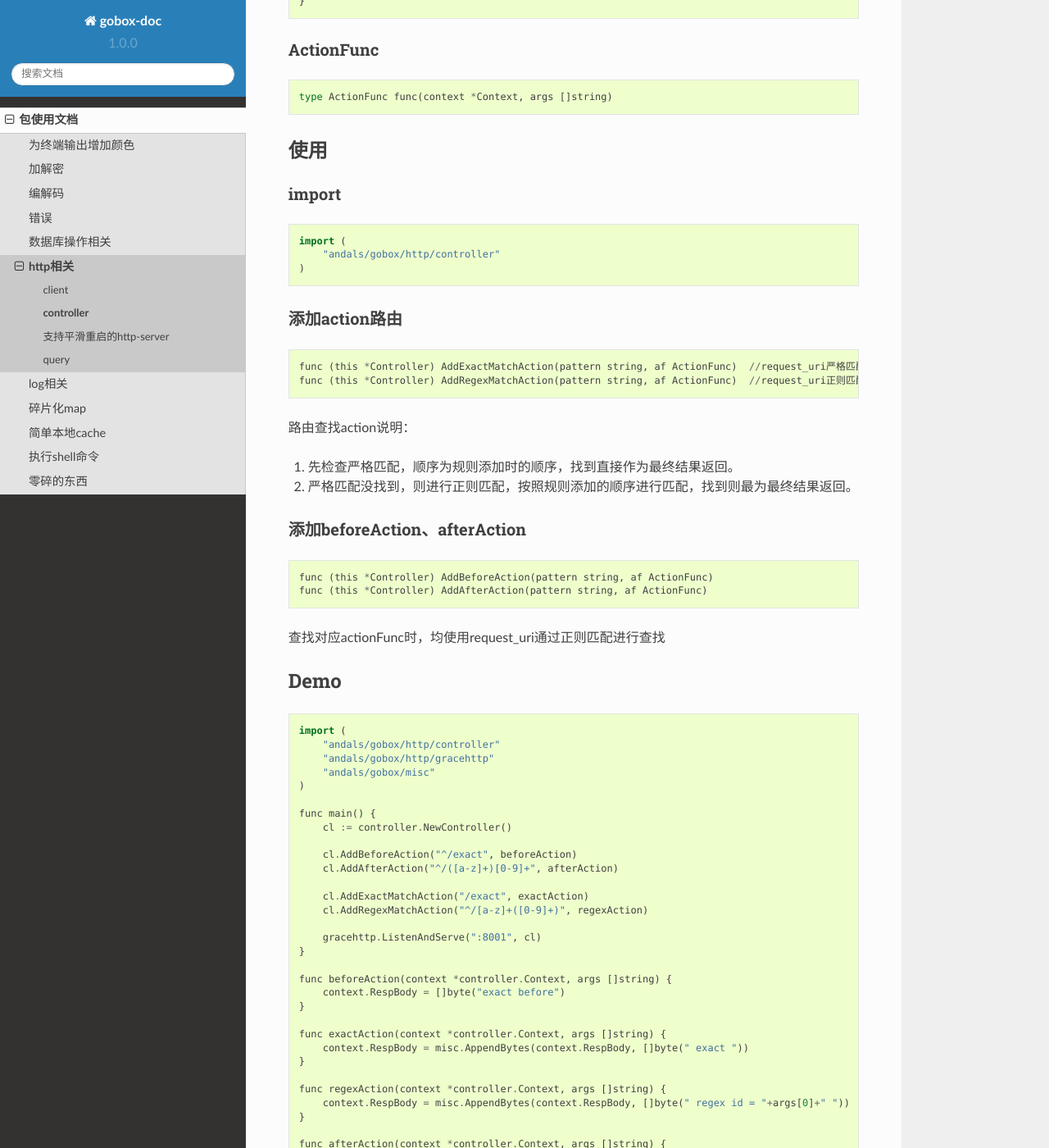
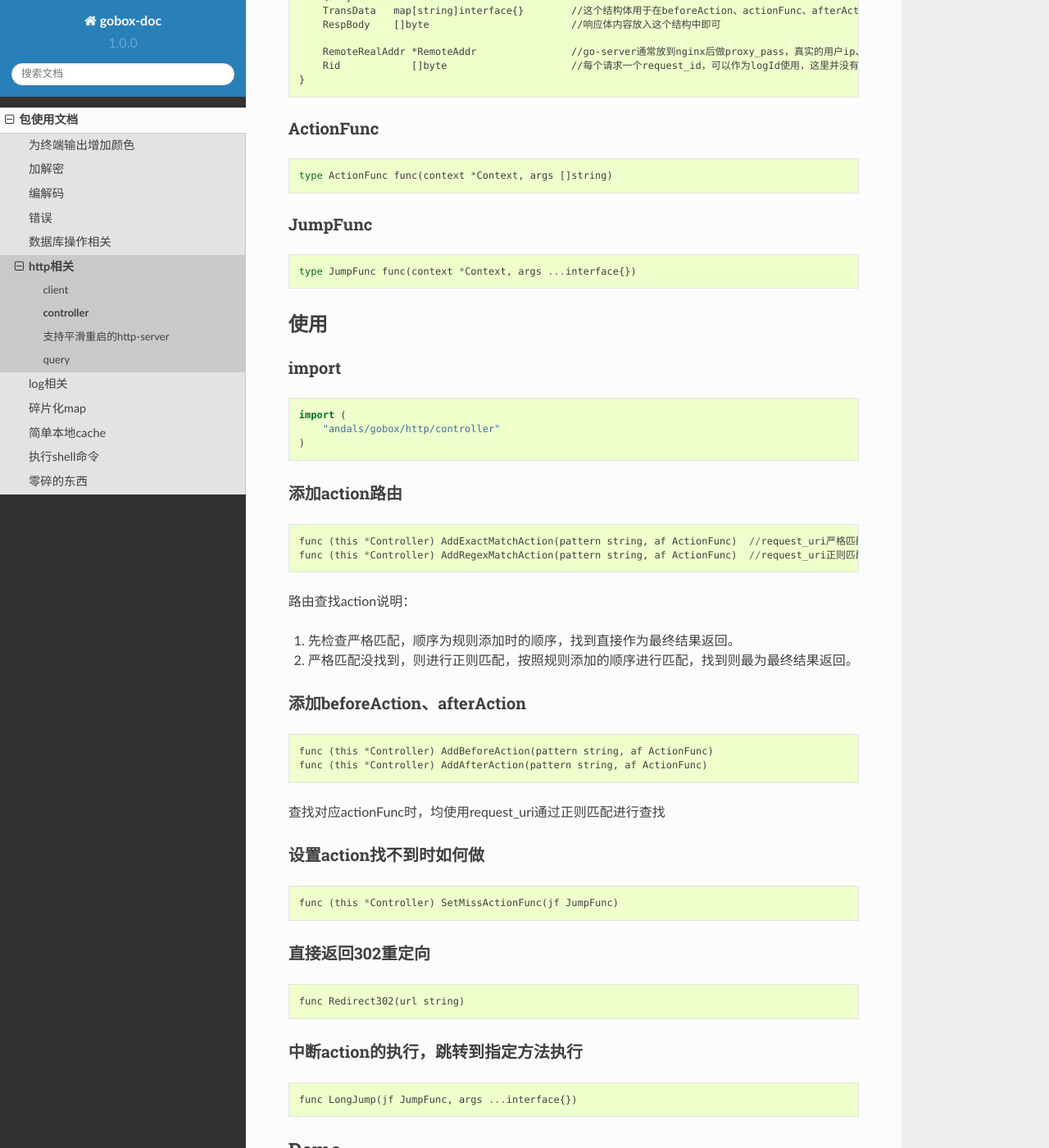
Before and after one commit to Andals/gobox-doc, a Sphinx documentation site: the page built from source/pkg/http/controller.rst, in a window 1280 px wide and 1400 px high, scrolled down 1725 px. Shown: the whole window at 82% size. Built offline with Sphinx 7.4.7 and the Read the Docs theme 2.0.0, drawn with Linux system fonts in a browser that asks for light colours; some of the changed text lies outside the part shown.

Commit message:
add rigger

```diff
--- a/source/pkg/http/controller.rst
+++ b/source/pkg/http/controller.rst
@@ -54,6 +54,13 @@
 
     type ActionFunc func(context *Context, args []string)
 
+JumpFunc
+^^^^^^^^^^^^^
+
+::
+
+    type JumpFunc func(context *Context, args ...interface{})
+
 使用
 --------
 
@@ -88,6 +95,27 @@
     func (this *Controller) AddAfterAction(pattern string, af ActionFunc)
 
 查找对应actionFunc时，均使用request_uri通过正则匹配进行查找
+
+设置action找不到时如何做
+^^^^^^^^^^^^^^^^^^^^^^^^^^^^^^^^^
+
+::
+
+    func (this *Controller) SetMissActionFunc(jf JumpFunc)
+
+直接返回302重定向
+^^^^^^^^^^^^^^^^^^^^^^^^^^^^^^^^^
+
+::
+
+    func Redirect302(url string)
+
+中断action的执行，跳转到指定方法执行
+^^^^^^^^^^^^^^^^^^^^^^^^^^^^^^^^^^^^^^
+
+::
+
+    func LongJump(jf JumpFunc, args ...interface{})
 
 Demo
 ---------
```
Also changed, not shown: 8 other files.
